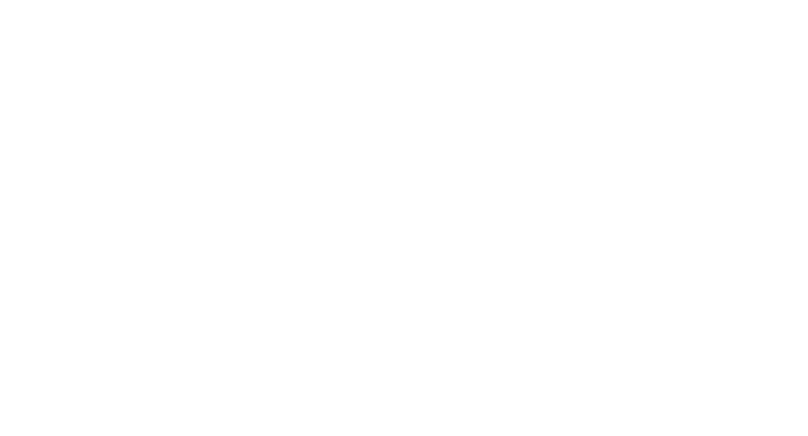
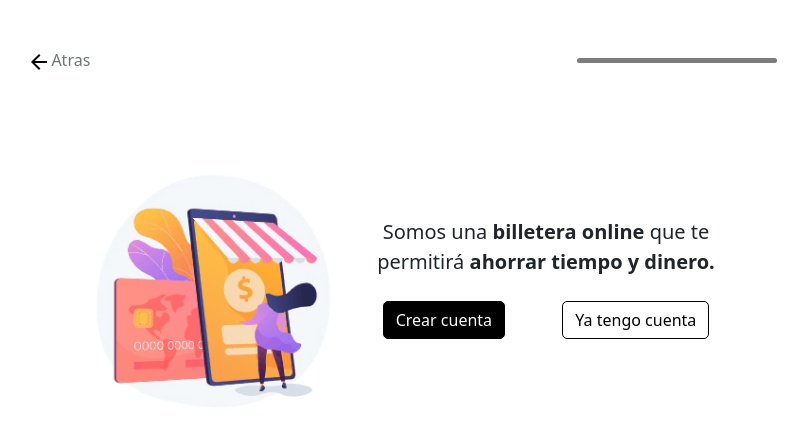
Before and after one commit to Javieradel/prueba-tecnica-webtres, a plain HTML site: page pages/step-2.html in a window 1280 px wide. Shown: the whole page, without its empty margins (236-1044 px from the left). Drawn offline with nearby package versions, Linux system fonts and the light colour scheme.

Commit message:
step2 header ok

```diff
--- a/assets/css/styles.css
+++ b/assets/css/styles.css
@@ -7,6 +7,15 @@ header.main-header .logo-container{
 }
 main.content-main{
     max-width: 668px;
+}
+.progress{
+    height: 5px;
+}
+.progress-bar{
+    height: 5px;
+}
+.progress-item{
+    max-width: 200px;
 }
 .btn{
     border: 1px solid black;
--- a/pages/step-2.html
+++ b/pages/step-2.html
@@ -1,12 +1,65 @@
 <!DOCTYPE html>
 <html lang="es">
-<head>
-    <meta charset="UTF-8">
-    <meta name="viewport" content="width=device-width, initial-scale=1.0">
-    <title>Naitus | Login</title>
-</head>
+    <head>
+        <meta charset="UTF-8">
+        <meta name="viewport" content="width=device-width, initial-scale=1.0">
+        <link href="https://cdn.jsdelivr.net/npm/bootstrap@5.1.3/dist/css/bootstrap.min.css" rel="stylesheet" integrity="sha384-1BmE4kWBq78iYhFldvKuhfTAU6auU8tT94WrHftjDbrCEXSU1oBoqyl2QvZ6jIW3" crossorigin="anonymous">
+        <link
+        rel="stylesheet"
+        href="https://cdnjs.cloudflare.com/ajax/libs/animate.css/4.1.1/animate.min.css"
+      />
+        <link rel="stylesheet" href="../assets/css/styles.css">
+        <title>Naitus | Login</title>
+    </head>
 <body>
-    <script>
-    </script>
+    <div class="step-2 px-4 animate__animated animate__fadeIn">
+        <header class="main-header pt-4 pb-1 ">
+            <nav class="mt-5 mt-sm-3">
+                <ul class="actions list-unstyled d-flex justify-content-around align-items-center">
+                    <li class="item my-2">
+                        <a href="/pages/step-2.html" class="text-muted text-decoration-none">
+                            <svg width="16" height="16" viewBox="0 0 16 16" fill="none" xmlns="http://www.w3.org/2000/svg">
+                                <path d="M16 7H3.83L9.42 1.41L8 0L0 8L8 16L9.41 14.59L3.83 9H16V7Z" fill="black"/>
+                            </svg>
+                            <span class="ml-1">Atras</span>
+                        </a>
+                    </li>
+                    <li class="item my-2 w-50 progress-item">
+                        <div class="progress">
+                            <div class="progress-bar" style="width: 100%; background-color: #7C7C7C;" role="progressbar" aria-valuenow="0" aria-valuemin="0" aria-valuemax="100"></div>
+                          </div>
+                    </li>
+                </ul>
+            </nav>
+        </header>
+
+        <main class="content-main mt-sm-5 mx-auto">
+            <section class="poster">
+                <figure class="d-flex flex-column flex-sm-row text-center">
+                    <img src="/assets/imgs/Rectangle 65.jpg"
+                    class="mx-auto"
+                    alt="Naitus, tu billetera de ahorro de tiempo y dinero" srcset="">
+                    <div class="d-flex flex-column justify-content-sm-center">
+                        <figcaption class="fs-5 text-center" >
+                            Somos una <strong> billetera online </strong> que te permitirá <strong>ahorrar tiempo y dinero.</strong>
+                        </figcaption>
+
+                        <nav class="mt-5 mt-sm-3">
+                            <ol class="actions list-unstyled d-flex flex-column flex-sm-row justify-content-center justify-content-sm-around">
+                                <li class="item my-2 ">
+                                    <a href="/pages/step-2.html" class="btn btn-primary">Crear cuenta</a>
+                                </li>
+
+                                <li class="item my-2">
+                                    <a href="" class="btn btn-secondary">Ya tengo cuenta</a>
+                                </li>
+                            </ol>
+                        </nav>
+                    </div>
+                </figure>
+            </section>
+        </main>
+    </div>
+
 </body>
 </html>
```
Also changed, not shown: pages/step-1.html (+7 -3 lines), assets/imgs/arrow-icon.svg (added).
